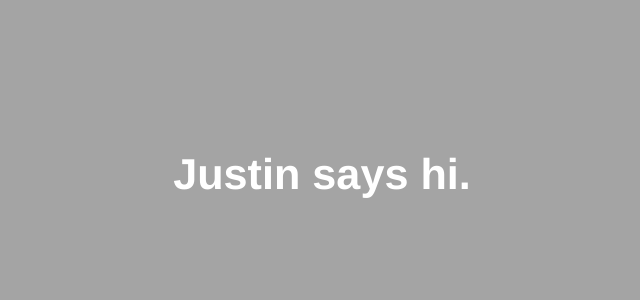
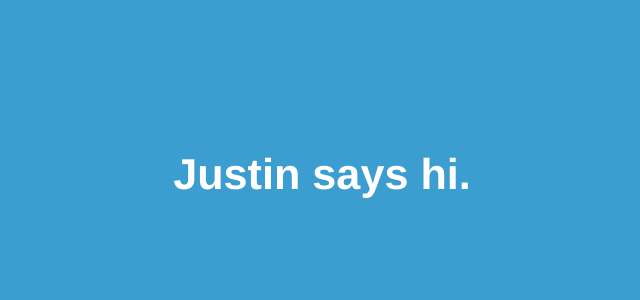
Before and after one commit to justinperkins/justinperkins.github.com, a Jekyll site: the page built from index.html, in a window 1280 px wide. Shown: the top 300 px of the page, without its empty margins (318-958 px from the left). Built offline with Jekyll 4.4.1, drawn with Linux system fonts in a browser that asks for light colours.

Commit message:
change color because turquisish is nice

```diff
--- a/_includes/styles.html
+++ b/_includes/styles.html
@@ -1,4 +1,4 @@
 <style type="text/css">
-  body{ font:67.5% Helvetica, Arial, sans-serif; background:#a4a4a4; }
+  body{ font:67.5% Helvetica, Arial, sans-serif; background:#3c9dd0; }
   h1{ text-align:center; color:#fff; margin:150px 0 0; font-size:4em; }
 </style>
```
